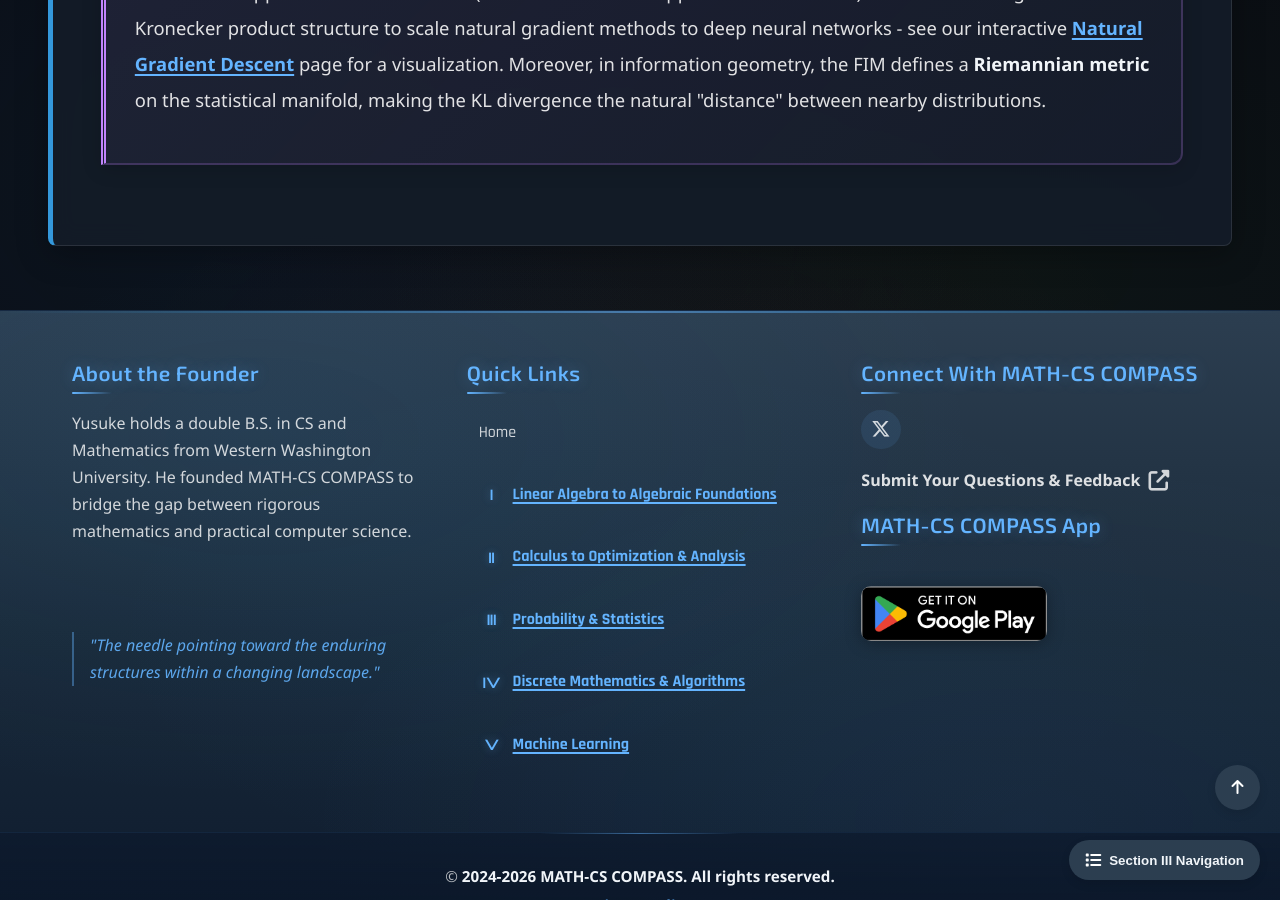
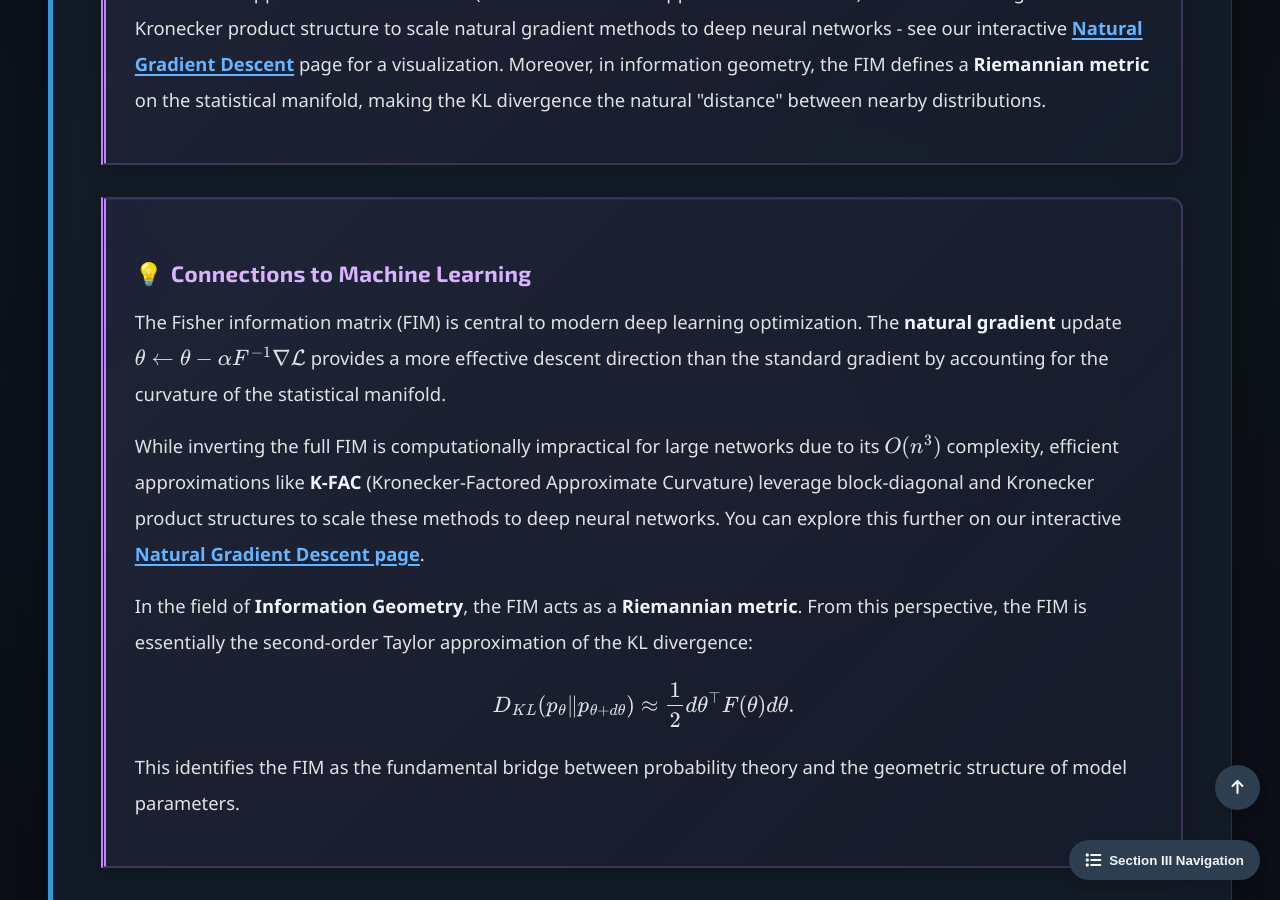
Before and after one commit to Yusukey01/yusukey01.github.io, a Jekyll site: the page built from Mathematics/Probability/fisher_info.html, in a window 1280 px wide and 900 px high, scrolled down 10779 px. Built offline with Jekyll 4.4.1, drawn with Linux system fonts in a browser that asks for light colours.

Commit message:
revised explanations and style

```diff
--- a/Mathematics/Probability/fisher_info.html
+++ b/Mathematics/Probability/fisher_info.html
@@ -398,6 +398,29 @@ uses_python: false
                         manifold, making the KL divergence the natural "distance" between nearby distributions.
                     </p>
                 </div>
+
+                <div class="insight-box">
+                    <h3>Connections to Machine Learning</h3>
+                    <p>
+                        The Fisher information matrix (FIM) is central to modern deep learning optimization. The <strong>natural gradient</strong> update
+                        \(\theta \leftarrow \theta - \alpha F^{-1} \nabla \mathcal{L}\) provides a more effective descent direction than the standard gradient
+                        by accounting for the curvature of the statistical manifold.
+                    </p>
+                    <p>
+                        While inverting the full FIM is computationally impractical for large networks due to its \(O(n^3)\) complexity, efficient approximations like
+                        <strong>K-FAC</strong> (Kronecker-Factored Approximate Curvature) leverage block-diagonal and Kronecker product structures to scale these methods
+                        to deep neural networks.
+                        You can explore this further on our interactive <a href="../Machine_learning/natural_gd.html"><strong>Natural Gradient Descent page</strong></a>.
+                    </p>
+                    <p>
+                        In the field of <strong>Information Geometry</strong>, the FIM acts as a <strong>Riemannian metric</strong>.
+                        From this perspective, the FIM is essentially the second-order Taylor approximation of the KL divergence:
+                        \[
+                        D_{KL}(p_{\theta} \| p_{\theta+d\theta}) \approx \frac{1}{2} d\theta^\top F(\theta) d\theta.
+                        \]
+                        This identifies the FIM as the fundamental bridge between probability theory and the geometric structure of model parameters.
+                    </p>
+                </div>
             </section>
         </div>
         <script src="/js/main.js"></script>
```
Also changed, not shown: data/curriculum.json.
